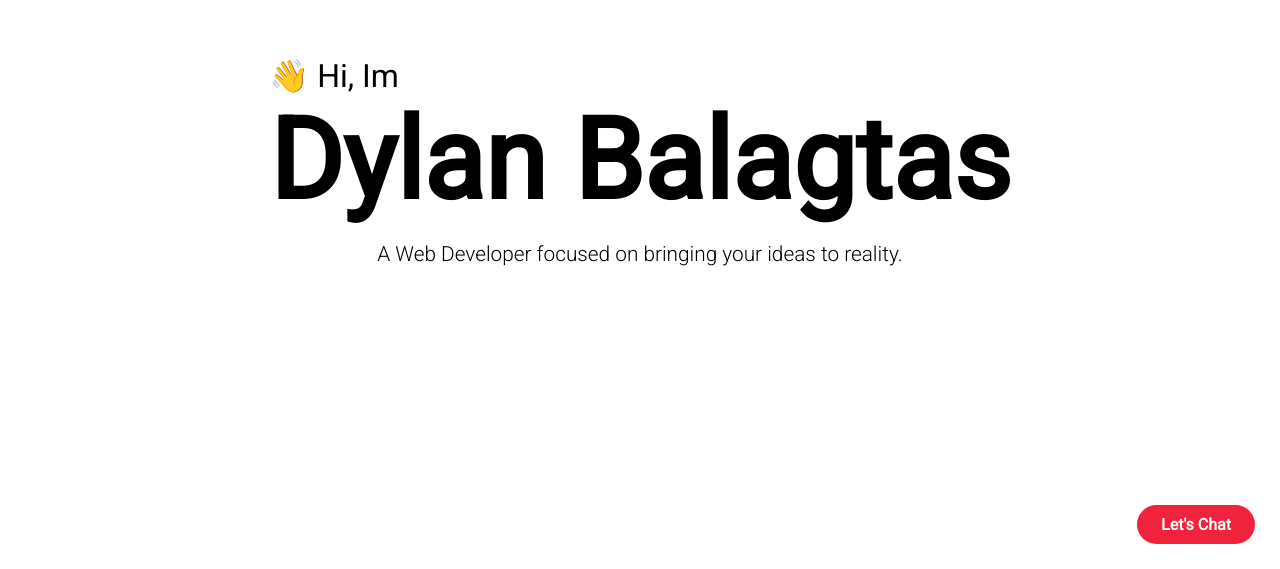
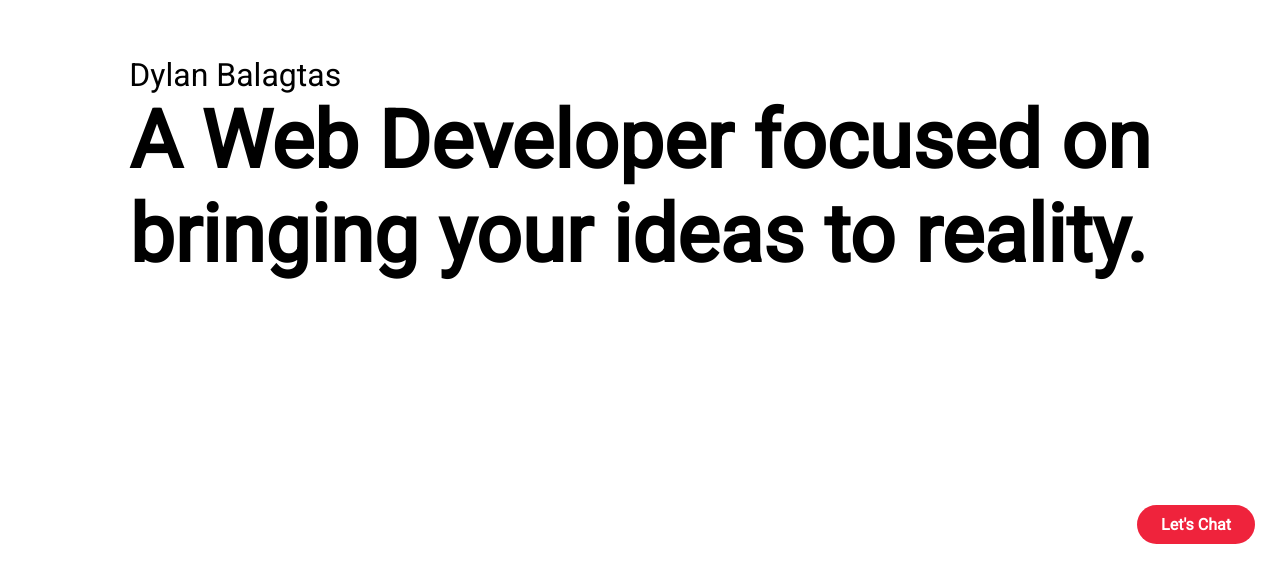
Before and after one commit to mcdylanb/portfolio, a React (Create React App) app: page / in a window 1280 px wide. Shown: the part 231-800 px from the top of the page. Built offline with nearby package versions, Linux system fonts and the light colour scheme.

Commit message:
switches text to draw client what I do

```diff
--- a/src/App.css
+++ b/src/App.css
@@ -11,7 +11,7 @@
 
 
 h1 {
-    font-size: 7rem;
+    font-size: 5rem;
     font-weight: 1000;
 }
 
--- a/src/App.js
+++ b/src/App.js
@@ -4,9 +4,8 @@ function App() {
   return (
     <div className="intro">
       <div className="text">
-        <h3>&#128075; Hi, Im</h3>
-        <h1>Dylan Balagtas</h1>
-        <p>A Web Developer focused on bringing your ideas to reality.</p>
+        <h3>Dylan Balagtas</h3>
+        <h1>A Web Developer focused on <br/> bringing your ideas to reality.</h1>
       </div>
       <a
         href="https://twitter.com/messages/compose?recipient_id=706870613571338240"
```
